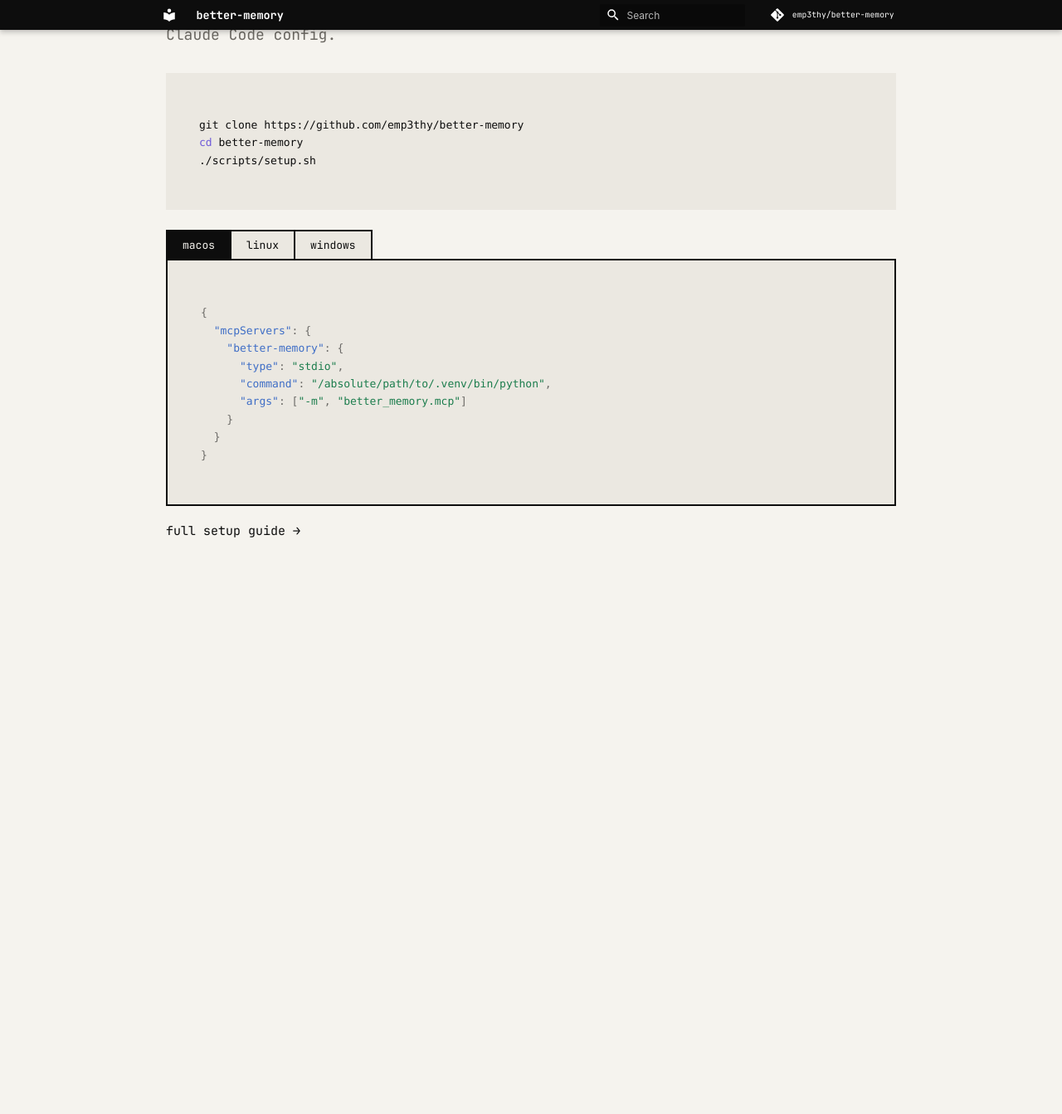
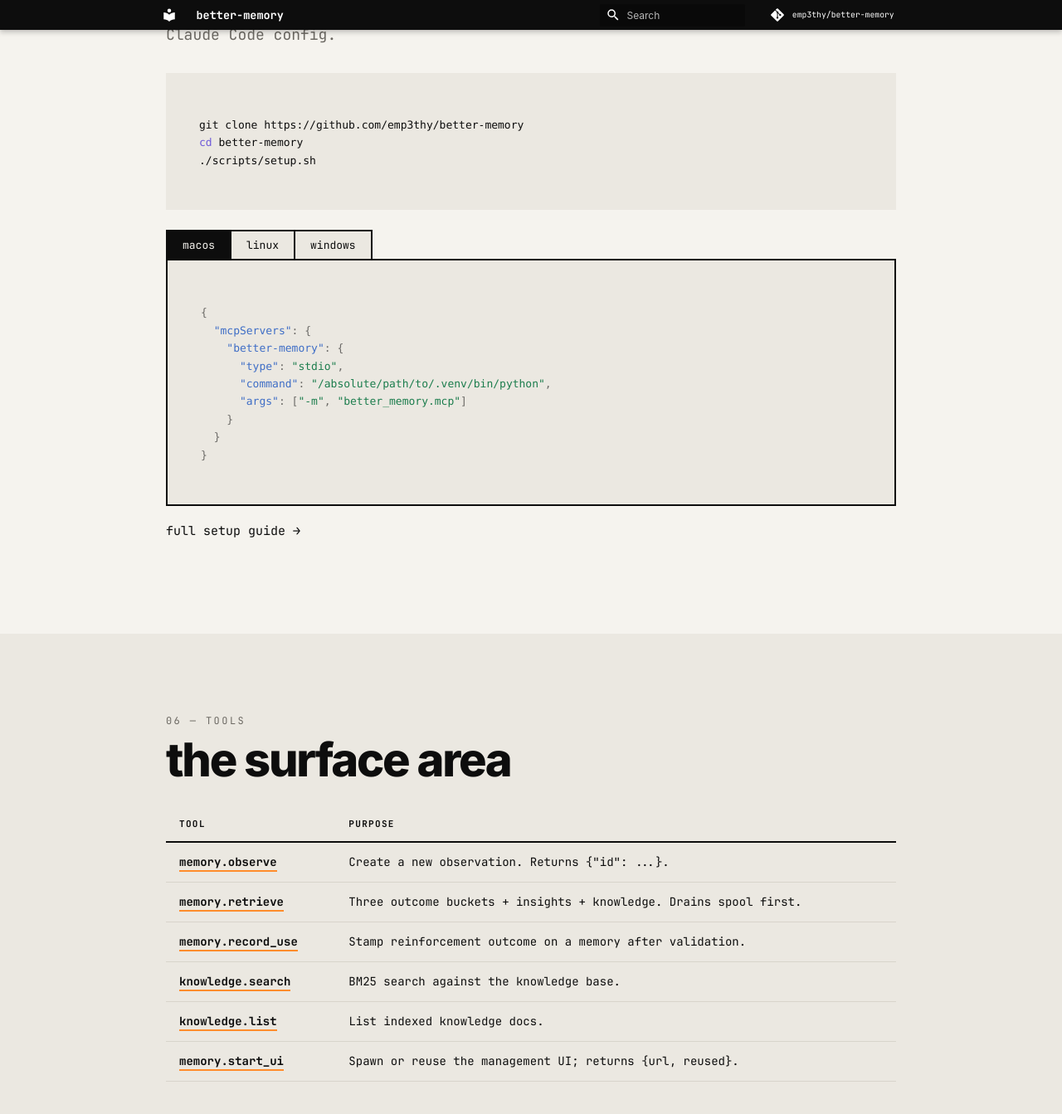
Before and after one commit to emp3thy/better-memory, an MkDocs documentation site: the page built from website/index.md, in a window 1280 px wide and 1400 px high, scrolled down 2915 px. Shown: the top 1343 px of the window at 83% size. Built offline with MkDocs 1.6.1 and Material for MkDocs 9.7.7, drawn with Linux system fonts in a browser that asks for light colours; comment, search, counter and statistics services are not loaded; before the commit the page ends 3679 px from its top, so only the background shows below that.

Commit message:
feat(site): landing MCP tools surface-area table

```diff
--- a/website/assets/css/brutalist.css
+++ b/website/assets/css/brutalist.css
@@ -470,3 +470,49 @@
   border: 2px solid var(--brut-ink);
   border-top: none;
 }
+
+/* ============================================================
+   Landing — tools table (06)
+   ============================================================ */
+
+.brut-tools {
+  width: 100%;
+  border-collapse: collapse;
+  margin-top: 28px;
+  font-family: var(--brut-mono);
+  font-size: 14px;
+}
+
+.brut-tools th {
+  text-align: left;
+  padding: 12px 16px;
+  border-bottom: 2px solid var(--brut-ink);
+  text-transform: uppercase;
+  letter-spacing: 0.12em;
+  font-size: 11px;
+  font-weight: 700;
+  color: var(--brut-ink);
+}
+
+.brut-tools td {
+  padding: 12px 16px;
+  border-bottom: 1px solid var(--brut-rule);
+  vertical-align: top;
+  color: var(--brut-ink);
+}
+
+.brut-tools td:first-child {
+  font-weight: 700;
+  white-space: nowrap;
+}
+
+.brut-tools td a {
+  color: var(--brut-ink);
+  text-decoration: none;
+  border-bottom: 2px solid var(--brut-amber);
+  padding-bottom: 1px;
+}
+.brut-tools td a:hover {
+  background: var(--brut-amber);
+  color: var(--brut-amber-ink);
+}
--- a/website/index.md
+++ b/website/index.md
@@ -165,3 +165,24 @@
     <p style="margin-top:18px"><a href="configuration/">full setup guide →</a></p>
   </div>
 </section>
+
+<section class="brut-section brut-shade">
+  <div class="brut-container">
+    <div class="brut-num">06 — TOOLS</div>
+    <h2 class="brut-section-h">the surface area</h2>
+
+    <table class="brut-tools">
+      <thead>
+        <tr><th>tool</th><th>purpose</th></tr>
+      </thead>
+      <tbody>
+        <tr><td><a href="mcp-tools/#memoryobserve">memory.observe</a></td><td>Create a new observation. Returns {"id": ...}.</td></tr>
+        <tr><td><a href="mcp-tools/#memoryretrieve">memory.retrieve</a></td><td>Three outcome buckets + insights + knowledge. Drains spool first.</td></tr>
+        <tr><td><a href="mcp-tools/#memoryrecord_use">memory.record_use</a></td><td>Stamp reinforcement outcome on a memory after validation.</td></tr>
+        <tr><td><a href="mcp-tools/#knowledgesearch">knowledge.search</a></td><td>BM25 search against the knowledge base.</td></tr>
+        <tr><td><a href="mcp-tools/#knowledgelist">knowledge.list</a></td><td>List indexed knowledge docs.</td></tr>
+        <tr><td><a href="mcp-tools/#memorystart_ui">memory.start_ui</a></td><td>Spawn or reuse the management UI; returns {url, reused}.</td></tr>
+      </tbody>
+    </table>
+  </div>
+</section>
```
